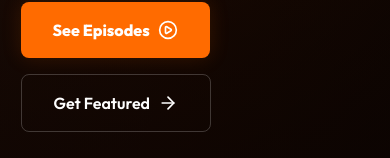
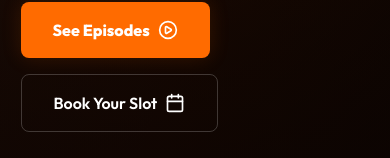
Before and after one commit to web3bul/Afroplay, a React (Vite) app: page /media in a window 390 px wide. Shown: the part 540-698 px from the top of the page. Built offline with nearby package versions, Linux system fonts and the light colour scheme.

Commit message:
Add Calendly booking CTA to Media page (hero + featured section), update FAQ

```diff
--- a/pages/MediaPage.tsx
+++ b/pages/MediaPage.tsx
@@ -1,5 +1,5 @@
 import React, { useState, useEffect, useRef, useCallback } from 'react';
-import { Mic, PlayCircle, Play, Clock, ArrowRight, Mail, Quote, Send, Search, X, Youtube, ChevronDown } from 'lucide-react';
+import { Mic, PlayCircle, Play, Clock, ArrowRight, Mail, Quote, Send, Search, X, Youtube, ChevronDown, Calendar } from 'lucide-react';
 import Contact from '../components/Contact';
 import PageMeta, { JsonLd } from '../components/PageMeta';
 import { mediaPageSchema, mediaFaqSchema } from '../lib/jsonld';
@@ -241,6 +241,11 @@ const guestXUrls: Record<string, string> = {
 const DEFAULT_VISIBLE = 8;
 const GUESTS_COLLAPSED = 12; // 2 rows on desktop (6 cols) before the Past Guests grid expands
 
+// Booking link for founders who want a livestream slot.
+// Calendly is set to require confirmation + intake questions, so this is an
+// application that picks a time — not an open grab of the host's calendar.
+const CALENDLY_URL = 'https://calendly.com/benjaminudouso/30min';
+
 // Inline style for scroll-reveal: only animates transform + opacity.
 // Uses duration 0.45 s (≤ 0.5 s cap) and max 24 px reveal distance.
 const revealStyle = (
@@ -455,10 +460,12 @@ const MediaPage: React.FC = () => {
                 See Episodes <PlayCircle size={20} />
               </a>
               <a
-                href="#featured"
+                href={CALENDLY_URL}
+                target="_blank"
+                rel="noopener noreferrer"
                 className="px-8 py-4 border border-white/20 hover:border-afro-orange/50 hover:bg-afro-orange/5 text-white rounded-lg font-semibold transition-colors flex items-center gap-2"
               >
-                Get Featured <ArrowRight size={20} />
+                Book Your Slot <Calendar size={20} />
               </a>
             </div>
           </div>
@@ -1015,17 +1022,29 @@ const MediaPage: React.FC = () => {
             {/* Primary — email application */}
             <div className="bg-afro-card border border-afro-orange/20 rounded-2xl p-4 md:p-8 shadow-[0_0_40px_rgba(255,107,0,0.06)] flex flex-col items-center text-center">
               <div className="w-10 h-10 md:w-14 md:h-14 rounded-full bg-afro-orange/10 border border-afro-orange/20 flex items-center justify-center mb-3 md:mb-5">
-                <Mail size={20} className="text-afro-orange" />
+                <Calendar size={20} className="text-afro-orange" />
               </div>
-              <p className="text-white font-bold text-sm md:text-lg mb-1 hidden md:block">connect@afroplay.org</p>
-              <p className="text-zinc-400 text-xs md:text-sm mb-4 md:mb-6 flex-1 hidden md:block">Partnerships &amp; Media Inquiries</p>
+              <p className="text-white font-bold text-sm md:text-lg mb-1 hidden md:block">Pick a time that works</p>
+              <p className="text-zinc-400 text-xs md:text-sm mb-4 md:mb-6 flex-1 hidden md:block">
+                Book a 30-min slot with the host. Every request is reviewed before it&apos;s confirmed.
+              </p>
               <a
-                href="mailto:connect@afroplay.org?subject=Onchain Africa - Guest Application"
+                href={CALENDLY_URL}
+                target="_blank"
+                rel="noopener noreferrer"
                 className="w-full inline-flex items-center justify-center gap-1 md:gap-2 px-3 md:px-6 py-2.5 md:py-3.5 bg-afro-orange hover:bg-orange-600 rounded-lg text-white font-bold transition-colors neon-box text-xs md:text-base"
               >
-                <span className="md:hidden">Get Featured</span>
-                <span className="hidden md:inline">Apply to Get Featured</span>
+                <span className="md:hidden">Book Slot</span>
+                <span className="hidden md:inline">Book Your Slot</span>
                 <ArrowRight size={14} />
+              </a>
+              <a
+                href="mailto:connect@afroplay.org?subject=Onchain Africa - Partnership Inquiry"
+                className="mt-3 text-zinc-500 hover:text-afro-orange text-[10px] md:text-xs transition-colors inline-flex items-center gap-1"
+              >
+                <Mail size={11} />
+                <span className="md:hidden">Email us</span>
+                <span className="hidden md:inline">Or email us about partnerships</span>
               </a>
             </div>
 
@@ -1145,7 +1164,7 @@ const MediaPage: React.FC = () => {
               },
               {
                 q: 'How do I get featured on Onchain Africa?',
-                a: 'Founders building Web3 projects in Africa can apply by emailing connect@afroplay.org with the subject "Onchain Africa — Guest Application". You can also join the AfroPlay Founders Circle on Telegram to connect directly with the host and community.',
+                a: 'Founders building Web3 projects in Africa can book a slot directly at calendly.com/benjaminudouso/30min — pick a time and tell us about your project. Every request is reviewed before it is confirmed. You can also join the AfroPlay Founders Circle on Telegram to connect directly with the host and community, or email connect@afroplay.org for partnership and media inquiries.',
               },
               {
                 q: 'Where can I watch or listen to Onchain Africa?',
```
